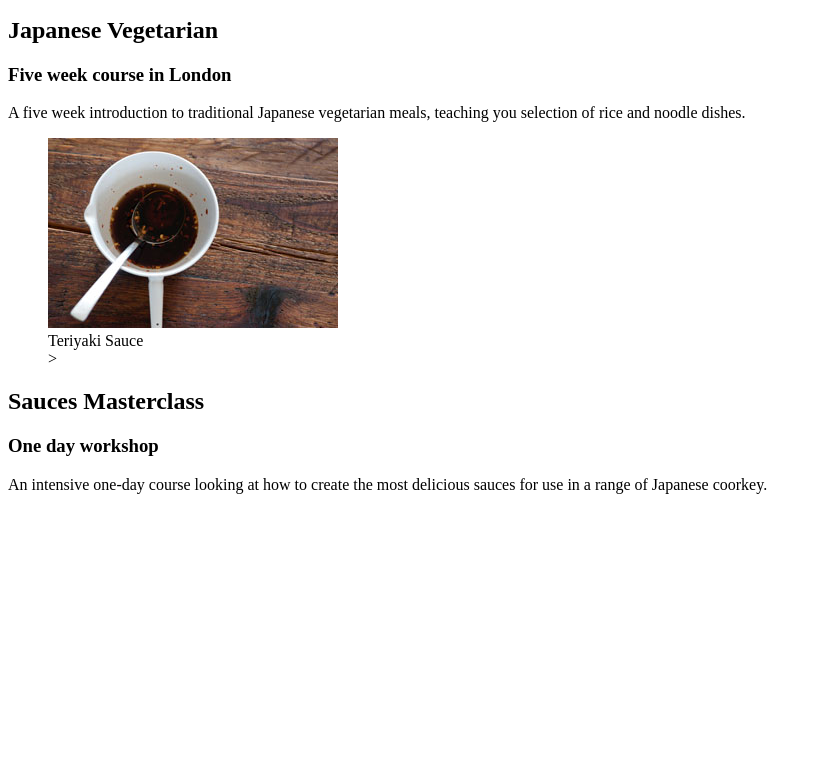
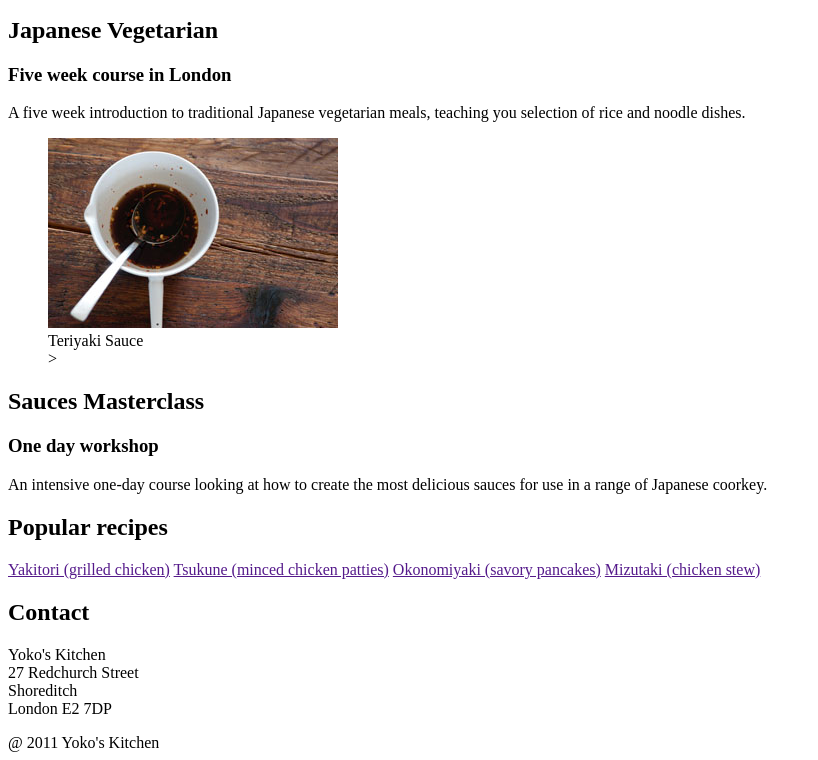
Before and after one commit to Darknight0188/test, a plain HTML site: page home.html in a window 1280 px wide. Shown: the part 401-1161 px from the top of the page, without its empty margins (0-818 px from the left). Before the commit the page ends 911 px from the top, so only its background shows below. Drawn offline with Linux system fonts and the light colour scheme.

Commit message:
second commit

```diff
--- a/home.html
+++ b/home.html
@@ -49,10 +49,24 @@
             </article>
         </section>
         <aside>
-
+            <section class="popular-recipes">
+                <h2>Popular recipes</h2>
+                <a href="">Yakitori (grilled chicken)</a>
+                <a href="">Tsukune (minced chicken patties)</a>
+                <a href="">Okonomiyaki (savory pancakes)</a>
+                <a href="">Mizutaki (chicken stew)</a>
+            </section>
+            <section class="contact-detail">
+                <h2>Contact</h2>
+                <p>Yoko's Kitchen<br />
+                27 Redchurch Street<br />
+                Shoreditch<br />
+                London E2 7DP
+                </p>
+            </section>
         </aside>
         <footer>
-
+            @ 2011 Yoko's Kitchen
         </footer>
     </div>
 </body>
```
